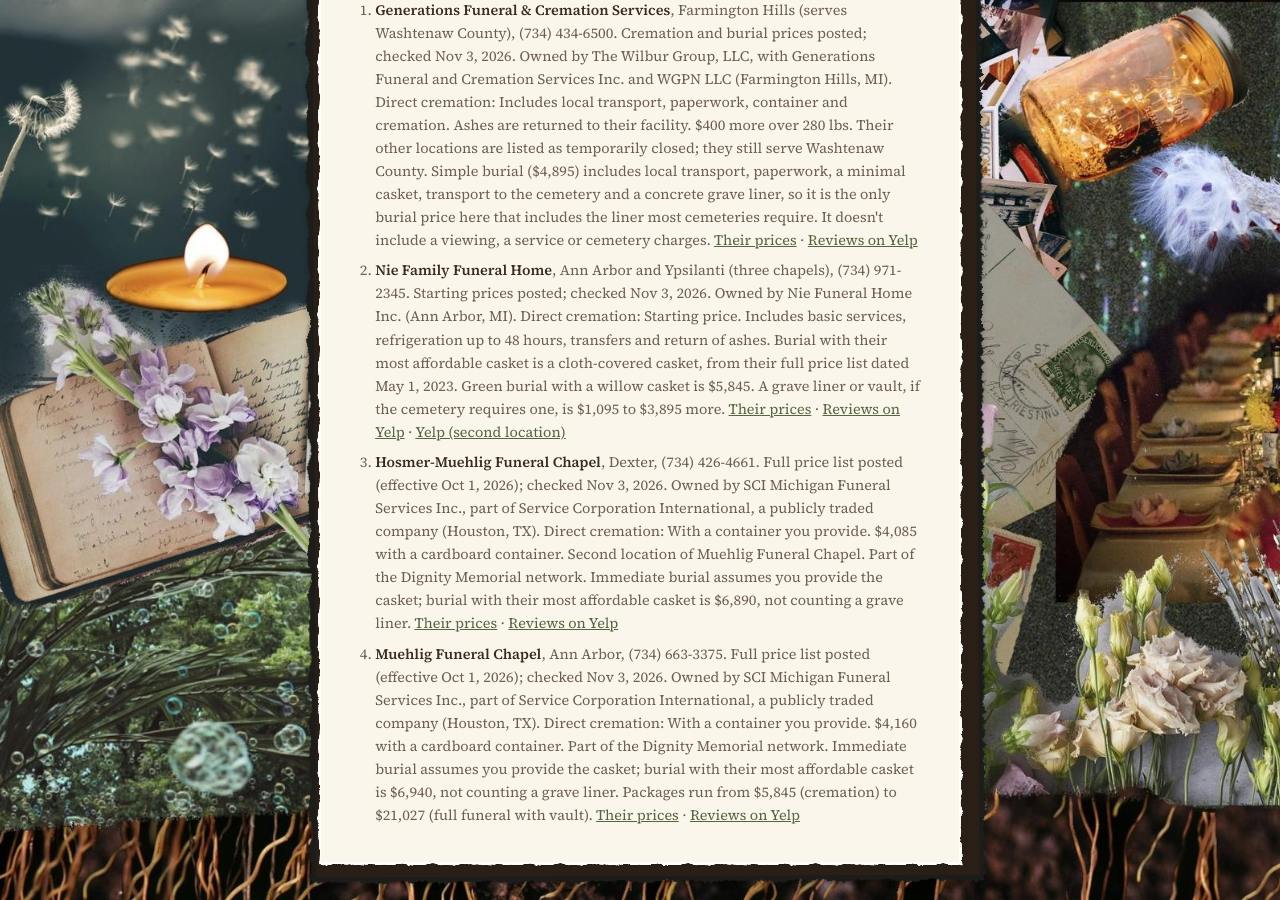
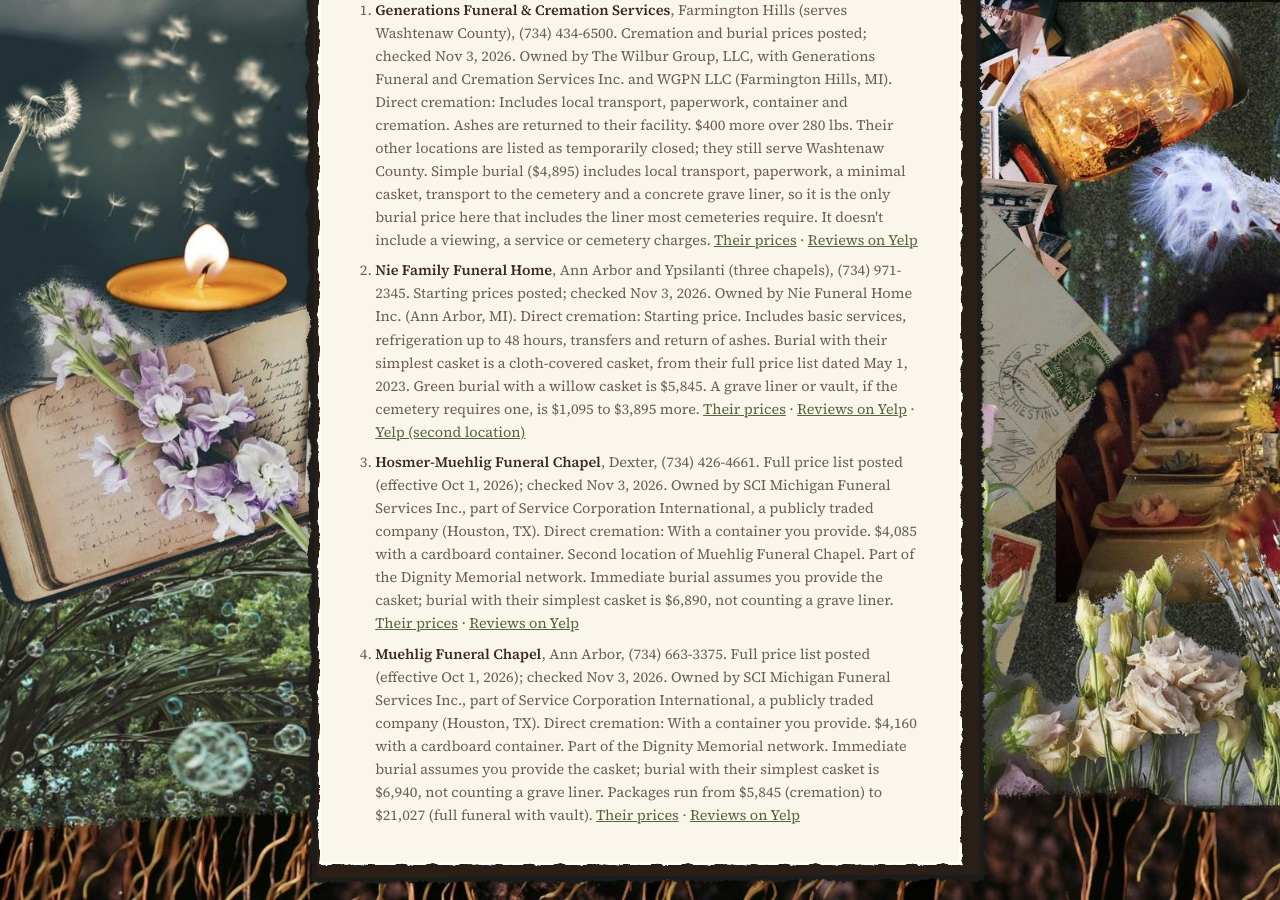
Before and after one commit to katekelley/graveandseed, a Jekyll site: the page built from prices.html, in a window 1280 px wide and 900 px high, scrolled down 2444 px. Built offline with Jekyll 4.4.1, drawn with Linux system fonts in a browser that asks for light colours; some of the changed text lies outside the part shown.

Commit message:
Say "simplest casket" instead of "most affordable"/"lowest-cost casket"
Co-Authored-By: Claude Opus 5.5 <noreply@anthropic.com>
Claude-Session: https://claude.ai/code/session_011MgnuDPPcyysDfMpMHL2sF

```diff
--- a/_data/prices.yml
+++ b/_data/prices.yml
@@ -4,7 +4,7 @@ intro: "Funeral prices in Washtenaw County vary a lot, and most homes don't post
 items:
   - { key: direct_cremation, label: "Direct cremation" }
   - { key: immediate_burial, label: "Immediate burial" }
-  - { key: burial_casket, label: "Burial with their most affordable casket" }
+  - { key: burial_casket, label: "Burial with their simplest casket" }
   - { key: basic_services, label: "Basic services fee" }
   - { key: transfer, label: "Transfer of remains" }
   - { key: embalming, label: "Embalming" }
@@ -58,7 +58,7 @@ homes:
     ceremony: ""
     memorial: ""
     hearse: ""
-    notes: "Burial with their most affordable casket is a cloth-covered casket, from their full price list dated May 1, 2023. Green burial with a willow casket is $5,845. A grave liner or vault, if the cemetery requires one, is $1,095 to $3,895 more."
+    notes: "Burial with their simplest casket is a cloth-covered casket, from their full price list dated May 1, 2023. Green burial with a willow casket is $5,845. A grave liner or vault, if the cemetery requires one, is $1,095 to $3,895 more."
   - name: "Hosmer-Muehlig Funeral Chapel"
     owner_short: "SCI, a national public company, Houston, TX"
     owner: "SCI Michigan Funeral Services Inc., part of Service Corporation International, a publicly traded company (Houston, TX)"
@@ -80,7 +80,7 @@ homes:
     ceremony: 745
     memorial: 1295
     hearse: 570
-    notes: "Second location of Muehlig Funeral Chapel. Part of the Dignity Memorial network. Immediate burial assumes you provide the casket; burial with their most affordable casket is $6,890, not counting a grave liner."
+    notes: "Second location of Muehlig Funeral Chapel. Part of the Dignity Memorial network. Immediate burial assumes you provide the casket; burial with their simplest casket is $6,890, not counting a grave liner."
   - name: "Muehlig Funeral Chapel"
     owner_short: "SCI, a national public company, Houston, TX"
     owner: "SCI Michigan Funeral Services Inc., part of Service Corporation International, a publicly traded company (Houston, TX)"
@@ -102,7 +102,7 @@ homes:
     ceremony: 945
     memorial: 1295
     hearse: 595
-    notes: "Part of the Dignity Memorial network. Immediate burial assumes you provide the casket; burial with their most affordable casket is $6,940, not counting a grave liner. Packages run from $5,845 (cremation) to $21,027 (full funeral with vault)."
+    notes: "Part of the Dignity Memorial network. Immediate burial assumes you provide the casket; burial with their simplest casket is $6,940, not counting a grave liner. Packages run from $5,845 (cremation) to $21,027 (full funeral with vault)."
 not_posted:
   - name: "Staffan-Mitchell Funeral Home"
     owner: "Staffan-Mitchell Funeral Home Inc. (Chelsea, MI)"
--- a/handout.html
+++ b/handout.html
@@ -105,7 +105,7 @@ sitemap: false
   <h2 class="big">What funeral homes charge here</h2>
   <p class="lead">Prices Washtenaw County funeral homes post online, checked {{ p.updated }}. Prices change, so always confirm when you call.</p>
   <table class="prices">
-    <thead><tr><th>Funeral home</th><th class="num">Direct cremation</th><th class="num">Immediate burial</th><th class="num">Burial with their lowest-cost casket</th></tr></thead>
+    <thead><tr><th>Funeral home</th><th class="num">Direct cremation</th><th class="num">Immediate burial</th><th class="num">Burial with their simplest casket</th></tr></thead>
     <tbody>
       {%- for h in p.homes %}
       <tr>
```
Also changed, not shown: .pages.yml.
